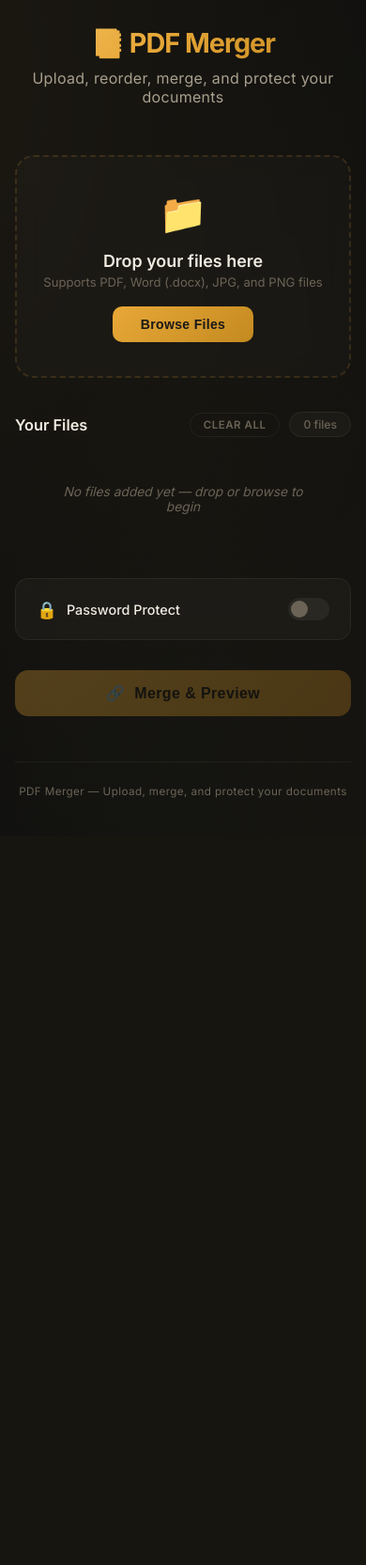
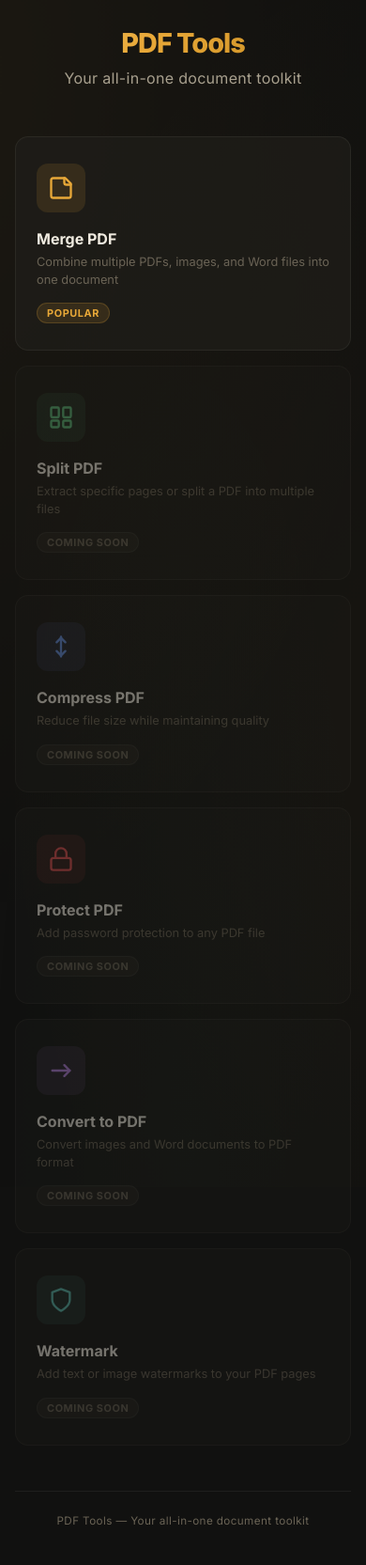
Before and after one commit to Amanhegde25/Pdf-Manger, a Flask app: page / in a window 390 px wide. Shown: the whole page at 94% size. Before the commit the page ends 849 px from the top, so only its background shows below. Run offline with Flask 3, Linux system fonts and the light colour scheme.

Commit message:
menu and works with phone

```diff
--- a/app.py
+++ b/app.py
@@ -14,6 +14,8 @@ from src.components.file_handler import handle_upload, handle_remove, handle_mer
 
 app = Flask(__name__)
 app.secret_key = 'pdf-merger-secret-key-change-in-production'
+app.config['SESSION_COOKIE_SAMESITE'] = 'Lax'
+app.config['SESSION_COOKIE_HTTPONLY'] = True
 
 config = AppConfig()
 os.makedirs(config.upload_folder, exist_ok=True)
@@ -29,8 +31,14 @@ def get_session_folder():
 
 
 @app.route('/')
-def index():
+def home():
     logger.info("Home page accessed")
+    return render_template('home.html')
+
+
+@app.route('/merge')
+def merge_page():
+    logger.info("Merge tool accessed")
     return render_template('index.html')
 
 
@@ -87,4 +95,4 @@ def clear_session():
 if __name__ == '__main__':
     logger.info("Starting PDF Merger Flask application")
     os.makedirs("logs", exist_ok=True)
-    app.run(debug=True, port=5000)
+    app.run(debug=True, host='0.0.0.0', port=5000)
--- a/static/style.css
+++ b/static/style.css
@@ -73,6 +73,149 @@ body::before {
     max-width: 800px;
     margin: 0 auto;
     padding: 48px 28px 72px;
+}
+
+/* ===== Back Link ===== */
+.back-link {
+    display: inline-flex;
+    align-items: center;
+    gap: 4px;
+    color: var(--text-muted);
+    text-decoration: none;
+    font-size: 0.82rem;
+    font-weight: 500;
+    margin-bottom: 12px;
+    transition: var(--transition);
+    letter-spacing: 0.2px;
+}
+
+.back-link:hover {
+    color: var(--accent-light);
+}
+
+/* ===== Tool Grid (Home Page) ===== */
+.tool-grid {
+    display: grid;
+    grid-template-columns: repeat(auto-fill, minmax(230px, 1fr));
+    gap: 16px;
+    margin-bottom: 32px;
+}
+
+.tool-card {
+    background: var(--bg-card);
+    border: 1px solid var(--border-glass);
+    border-radius: var(--radius-md);
+    padding: 28px 22px;
+    text-decoration: none;
+    color: inherit;
+    transition: var(--transition);
+    position: relative;
+    overflow: hidden;
+    cursor: pointer;
+    display: block;
+}
+
+.tool-card::before {
+    content: '';
+    position: absolute;
+    top: 0;
+    left: 0;
+    width: 100%;
+    height: 3px;
+    background: var(--accent);
+    transform: scaleX(0);
+    transform-origin: left;
+    transition: var(--transition);
+}
+
+.tool-card:hover::before {
+    transform: scaleX(1);
+}
+
+.tool-card:hover {
+    border-color: var(--border-hover);
+    transform: translateY(-4px);
+    box-shadow: var(--shadow-md);
+    background: rgba(32, 30, 26, 0.95);
+}
+
+.tool-card--coming-soon {
+    opacity: 0.45;
+    cursor: default;
+    pointer-events: none;
+}
+
+.tool-icon {
+    width: 52px;
+    height: 52px;
+    border-radius: 12px;
+    display: flex;
+    align-items: center;
+    justify-content: center;
+    margin-bottom: 18px;
+}
+
+.tool-icon.merge-icon {
+    background: rgba(232, 168, 56, 0.12);
+    color: var(--accent);
+}
+
+.tool-icon.split-icon {
+    background: rgba(92, 184, 122, 0.12);
+    color: var(--success);
+}
+
+.tool-icon.compress-icon {
+    background: rgba(100, 140, 220, 0.12);
+    color: #648cdc;
+}
+
+.tool-icon.lock-icon {
+    background: rgba(224, 82, 82, 0.12);
+    color: var(--danger);
+}
+
+.tool-icon.convert-icon {
+    background: rgba(180, 130, 220, 0.12);
+    color: #b482dc;
+}
+
+.tool-icon.watermark-icon {
+    background: rgba(92, 184, 170, 0.12);
+    color: #5cb8aa;
+}
+
+.tool-card h3 {
+    font-size: 1rem;
+    font-weight: 700;
+    margin-bottom: 6px;
+    color: var(--text-primary);
+}
+
+.tool-card p {
+    font-size: 0.8rem;
+    color: var(--text-muted);
+    line-height: 1.45;
+    margin-bottom: 14px;
+}
+
+.tool-badge {
+    display: inline-block;
+    font-size: 0.68rem;
+    font-weight: 700;
+    text-transform: uppercase;
+    letter-spacing: 0.6px;
+    padding: 3px 10px;
+    border-radius: 100px;
+    background: rgba(232, 168, 56, 0.12);
+    color: var(--accent);
+    border: 1px solid rgba(232, 168, 56, 0.2);
+}
+
+.tool-badge--soon {
+    background: rgba(255, 248, 230, 0.04);
+    color: var(--text-muted);
+    border-color: var(--border-glass);
 }
 
 /* ===== Header ===== */
--- /dev/null
+++ b/templates/home.html
@@ -0,0 +1,111 @@
+<!DOCTYPE html>
+<html lang="en">
+
+<head>
+    <meta charset="UTF-8">
+    <meta name="viewport" content="width=device-width, initial-scale=1.0">
+    <title>PDF Tools — Your Document Toolkit</title>
+    <meta name="description" content="A collection of powerful document tools: merge PDFs, convert images, and more.">
+    <link href="https://fonts.googleapis.com/css2?family=Inter:wght@400;500;600;700;800&display=swap" rel="stylesheet">
+    <link rel="stylesheet" href="{{ url_for('static', filename='style.css') }}">
+</head>
+
+<body>
+    <div class="container">
+        <!-- Header -->
+        <header class="header">
+            <h1>PDF Tools</h1>
+            <p>Your all-in-one document toolkit</p>
+        </header>
+
+        <!-- Tool Grid -->
+        <div class="tool-grid">
+            <a href="/merge" class="tool-card">
+                <div class="tool-icon merge-icon">
+                    <svg width="28" height="28" viewBox="0 0 24 24" fill="none" stroke="currentColor" stroke-width="2"
+                        stroke-linecap="round" stroke-linejoin="round">
+                        <path d="M16 3H5a2 2 0 0 0-2 2v14a2 2 0 0 0 2 2h14a2 2 0 0 0 2-2V8Z" />
+                        <path d="M15 3v4a2 2 0 0 0 2 2h4" />
+                    </svg>
+                </div>
+                <h3>Merge PDF</h3>
+                <p>Combine multiple PDFs, images, and Word files into one document</p>
+                <span class="tool-badge">Popular</span>
+            </a>
+
+            <div class="tool-card tool-card--coming-soon">
+                <div class="tool-icon split-icon">
+                    <svg width="28" height="28" viewBox="0 0 24 24" fill="none" stroke="currentColor" stroke-width="2"
+                        stroke-linecap="round" stroke-linejoin="round">
+                        <rect x="3" y="3" width="7" height="9" rx="1" />
+                        <rect x="14" y="3" width="7" height="9" rx="1" />
+                        <rect x="3" y="15" width="7" height="6" rx="1" />
+                        <rect x="14" y="15" width="7" height="6" rx="1" />
+                    </svg>
+                </div>
+                <h3>Split PDF</h3>
+                <p>Extract specific pages or split a PDF into multiple files</p>
+                <span class="tool-badge tool-badge--soon">Coming Soon</span>
+            </div>
+
+            <div class="tool-card tool-card--coming-soon">
+                <div class="tool-icon compress-icon">
+                    <svg width="28" height="28" viewBox="0 0 24 24" fill="none" stroke="currentColor" stroke-width="2"
+                        stroke-linecap="round" stroke-linejoin="round">
+                        <path d="M12 3v18" />
+                        <path d="m8 8 4-4 4 4" />
+                        <path d="m8 16 4 4 4-4" />
+                    </svg>
+                </div>
+                <h3>Compress PDF</h3>
+                <p>Reduce file size while maintaining quality</p>
+                <span class="tool-badge tool-badge--soon">Coming Soon</span>
+            </div>
+
+            <div class="tool-card tool-card--coming-soon">
+                <div class="tool-icon lock-icon">
+                    <svg width="28" height="28" viewBox="0 0 24 24" fill="none" stroke="currentColor" stroke-width="2"
+                        stroke-linecap="round" stroke-linejoin="round">
+                        <rect x="3" y="11" width="18" height="11" rx="2" />
+                        <path d="M7 11V7a5 5 0 0 1 10 0v4" />
+                    </svg>
+                </div>
+                <h3>Protect PDF</h3>
+                <p>Add password protection to any PDF file</p>
+                <span class="tool-badge tool-badge--soon">Coming Soon</span>
+            </div>
+
+            <div class="tool-card tool-card--coming-soon">
+                <div class="tool-icon convert-icon">
+                    <svg width="28" height="28" viewBox="0 0 24 24" fill="none" stroke="currentColor" stroke-width="2"
+                        stroke-linecap="round" stroke-linejoin="round">
+                        <path d="M4 12h16" />
+                        <path d="m15 7 5 5-5 5" />
+                    </svg>
+                </div>
+                <h3>Convert to PDF</h3>
+                <p>Convert images and Word documents to PDF format</p>
+                <span class="tool-badge tool-badge--soon">Coming Soon</span>
+            </div>
+
+            <div class="tool-card tool-card--coming-soon">
+                <div class="tool-icon watermark-icon">
+                    <svg width="28" height="28" viewBox="0 0 24 24" fill="none" stroke="currentColor" stroke-width="2"
+                        stroke-linecap="round" stroke-linejoin="round">
+                        <path d="M12 22s8-4 8-10V5l-8-3-8 3v7c0 6 8 10 8 10z" />
+                    </svg>
+                </div>
+                <h3>Watermark</h3>
+                <p>Add text or image watermarks to your PDF pages</p>
+                <span class="tool-badge tool-badge--soon">Coming Soon</span>
+            </div>
+        </div>
+
+        <!-- Footer -->
+        <footer class="footer">
+            <p>PDF Tools — Your all-in-one document toolkit</p>
+        </footer>
+    </div>
+</body>
+
+</html>
--- a/templates/index.html
+++ b/templates/index.html
@@ -15,7 +15,8 @@
     <div class="container">
         <!-- Header -->
         <header class="header">
-            <h1>📑 PDF Merger</h1>
+            <a href="/" class="back-link">&larr; All Tools</a>
+            <h1>Merge PDF</h1>
             <p>Upload, reorder, merge, and protect your documents</p>
         </header>
 
```
